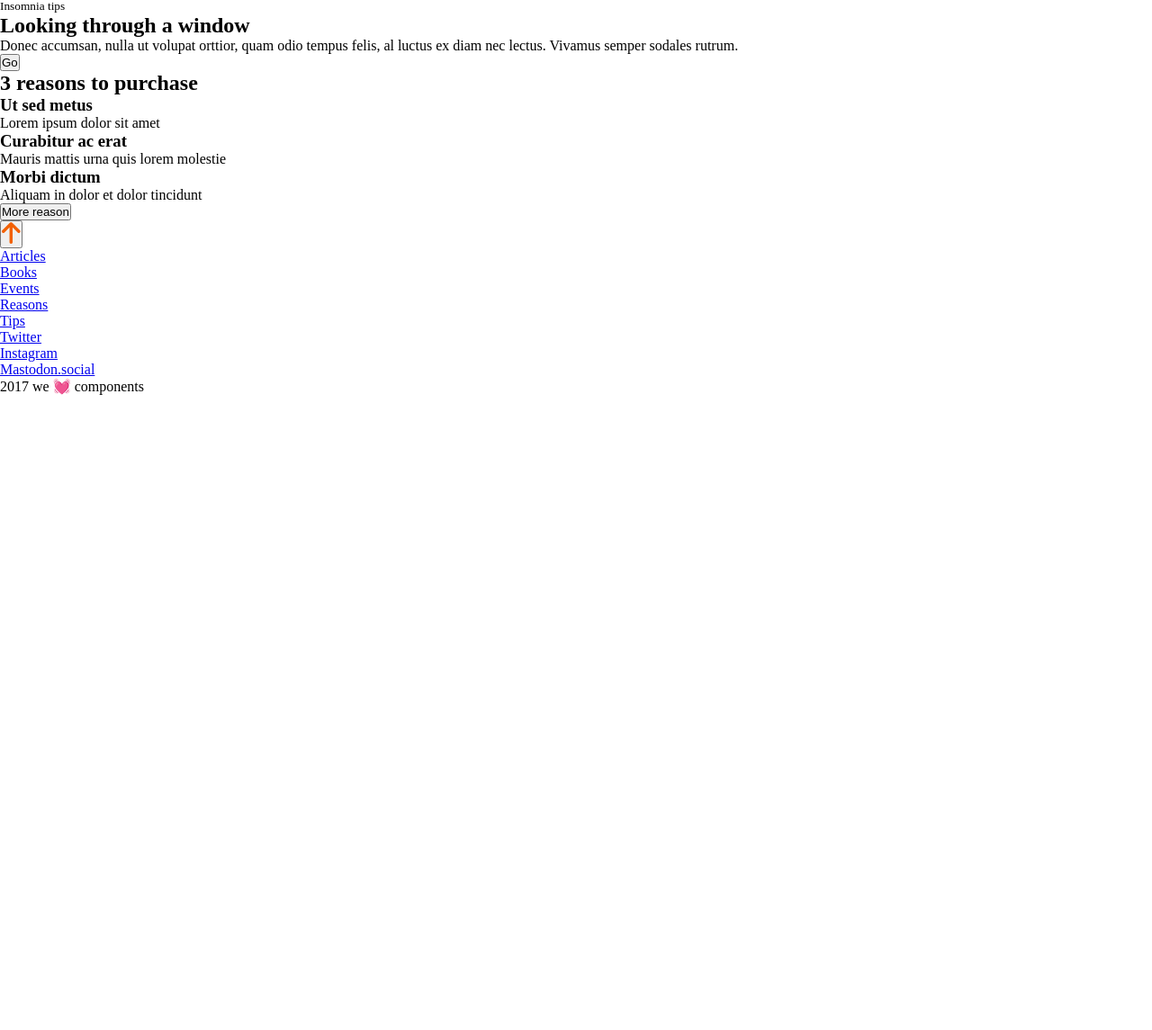
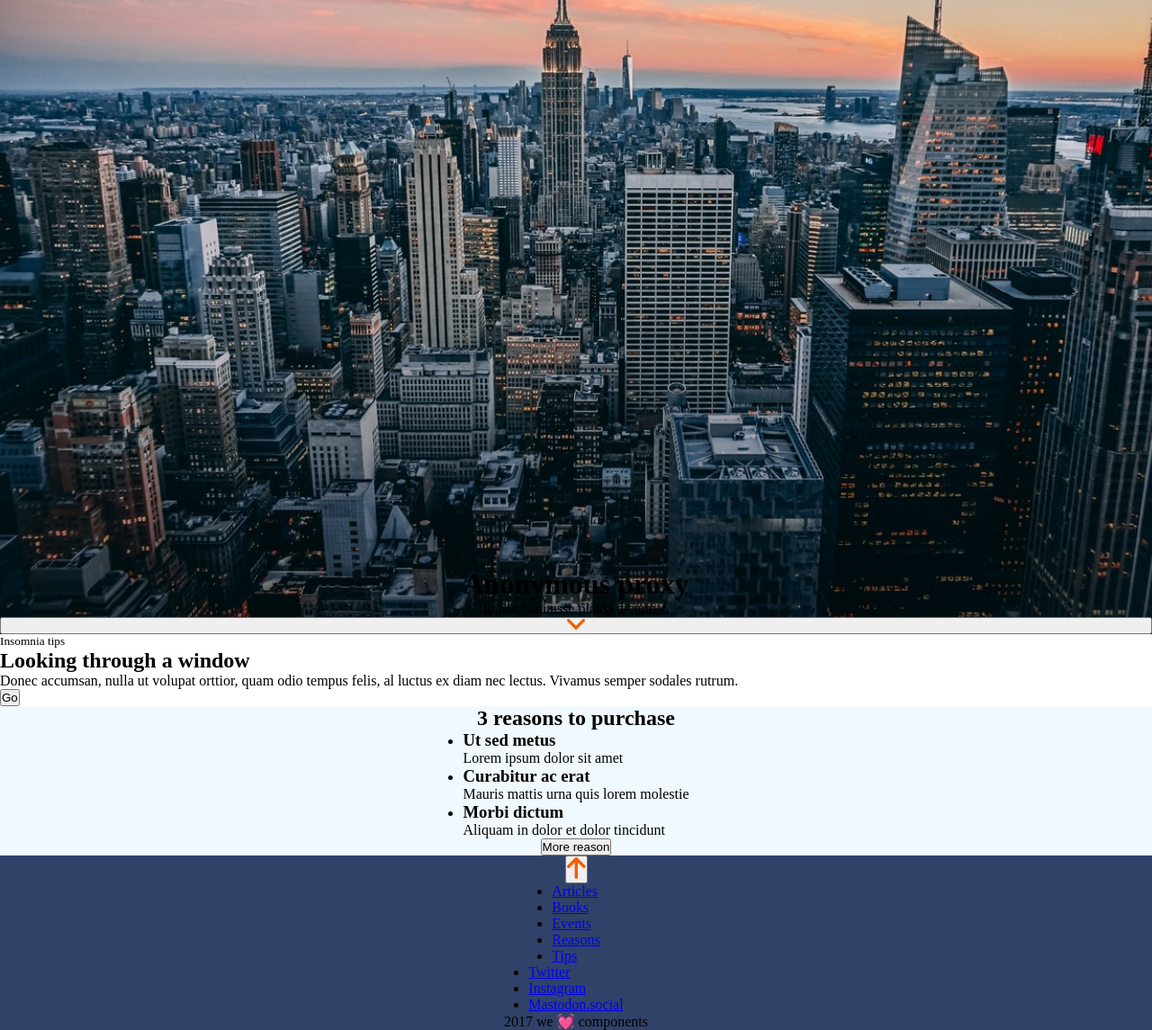
Before and after one commit to Adalab/modulo-1-evaluacion-final-MaribelLopezRomero, a website: page src/html/index.html in a window 1280 px wide. Shown: the part 95-1240 px from the top of the page at 90% size. Before the commit the page ends 800 px from the top, so only its background shows below. Drawn offline with nearby package versions, Linux system fonts and the light colour scheme; files that its build step writes are made by us from their sources; files whose address does not match are found by name.

Commit message:
Add css and import

```diff
--- a/src/html/partials/_footer.html
+++ b/src/html/partials/_footer.html
@@ -1,4 +1,4 @@
-<footer>
+<footer class="footer">
     <button><img src="./assets/images/ico-arrow.svg" alt="Ir al inicio de la pagina"
             title="Ir al incicio de la pagina"></button>
     <nav>
--- a/src/html/partials/_main.html
+++ b/src/html/partials/_main.html
@@ -1,5 +1,5 @@
 <main>
-    <section>
+    <section class="main__section-one">
         <small>Insomnia tips</small>
         <h2>Looking through a window</h2>
         <p>Donec accumsan, nulla ut volupat orttior, quam odio tempus felis, al luctus ex diam nec lectus. Vivamus
@@ -7,22 +7,22 @@
             sodales rutrum. </p>
         <button>Go</button>
     </section>
-    <section>
+    <section class="main__section-two">
         <h2>3 reasons to purchase</h2>
-        <article>
-            <div>
+        <ul class="main__section-two__list">
+            <li class="main__section-two__list-1">
                 <h3>Ut sed metus</h3>
                 <p> Lorem ipsum dolor sit amet</p>
-            </div>
-            <div>
+            </li>
+            <li class="main__section-two__list-2">
                 <h3>Curabitur ac erat</h3>
                 <p> Mauris mattis urna quis lorem molestie</p>
-            </div>
-            <div>
+            </li>
+            <li class="main__section-two__list-3">
                 <h3>Morbi dictum</h3>
                 <p> Aliquam in dolor et dolor tincidunt</p>
-            </div>
-        </article>
+            </li>
+        </ul>
         <button>More reason</button>
     </section>
 </main>
--- /dev/null
+++ b/src/scss/layout/_footer.scss
@@ -0,0 +1,7 @@
+.footer {
+  background: $color-footer;
+  display: flex;
+  flex-direction: column;
+  justify-content: space-between;
+  align-items: center;
+}
--- /dev/null
+++ b/src/scss/layout/_header.scss
@@ -0,0 +1,16 @@
+.header {
+  width: 100%;
+  height: 100vh;
+  display: flex;
+  flex-direction: column;
+  justify-content: flex-end;
+  text-align: center;
+  background-image: url('../images/cover.jpg');
+  background-size: cover;
+  background-position: center;
+}
+.headerlink {
+  position: fixed;
+  background: #0271bc;
+  top: 0;
+}
--- /dev/null
+++ b/src/scss/layout/_main.scss
@@ -0,0 +1,31 @@
+.main__section-one {
+  background: $color-main-section-one;
+  display: flex;
+  flex-direction: column;
+  justify-content: space-between;
+  align-items: flex-start;
+}
+.main__section-two {
+  background: $color-main-section-two;
+  display: flex;
+  flex-direction: column;
+  justify-content: space-between;
+  align-items: center;
+}
+.main__section-two__list {
+  display: grid;
+  grid-template-columns: 1;
+  grid-template-rows: 3;
+}
+.main__section-two__list-1 {
+  grid-column: 1;
+  grid-row: 1/2;
+}
+.main__section-two__list-2 {
+  grid-column: 1;
+  grid-row: 2/3;
+}
+.main__section-two__list-3 {
+  grid-column: 1;
+  grid-row: 3/4;
+}
--- a/src/scss/main.scss
+++ b/src/scss/main.scss
@@ -1,2 +1,9 @@
 @import './core/reset';
 @import './core/variables';
+@import './layout/header';
+@import './layout/main';
+@import './layout/footer';
+
+body {
+  background: green;
+}
```
